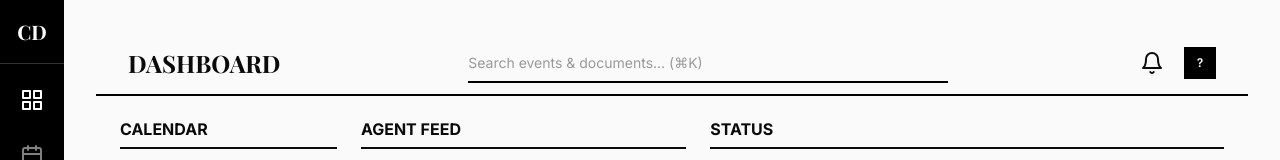
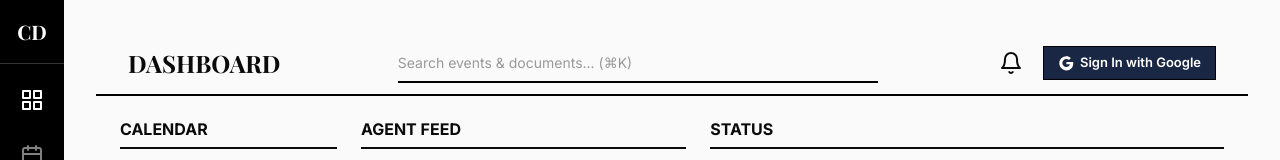
Before and after one commit to cimedia-tech/caldrive, a Next.js app: page / in a window 1280 px wide. Shown: the top 160 px of the page. Built offline with nearby package versions, Linux system fonts and the light colour scheme; no server answers; a web font is replaced by a local one.

Commit message:
fix(auth): add explicit Google Sign In button in TopBar and fix unauthenticated dropdown flow

```diff
--- a/components/layout/TopBar.module.css
+++ b/components/layout/TopBar.module.css
@@ -112,3 +112,22 @@
 .menuItem:hover {
   background: var(--bg);
 }
+
+.signInBtn {
+  background: var(--navy, #1e293b);
+  color: #ffffff;
+  font-family: var(--font-body);
+  font-size: 0.8125rem;
+  font-weight: 600;
+  padding: 6px 14px;
+  border: 1.5px solid var(--border);
+  cursor: pointer;
+  display: flex;
+  align-items: center;
+  gap: 6px;
+  transition: opacity 0.15s ease;
+}
+
+.signInBtn:hover {
+  opacity: 0.9;
+}
--- a/components/layout/TopBar.tsx
+++ b/components/layout/TopBar.tsx
@@ -1,6 +1,6 @@
 'use client'
 
-import { useSession, signOut } from 'next-auth/react'
+import { useSession, signIn, signOut } from 'next-auth/react'
 import { useState } from 'react'
 import { usePathname, useRouter } from 'next/navigation'
 import { useAgentStore } from '@/lib/store/agent-store'
@@ -8,7 +8,7 @@ import { useSettingsStore } from '@/lib/store/settings-store'
 import styles from './TopBar.module.css'
 
 export default function TopBar({ title: titleProp }: { title?: string } = {}) {
-  const { data: session } = useSession()
+  const { data: session, status } = useSession()
   const pathname = usePathname()
   const router = useRouter()
   const [menuOpen, setMenuOpen] = useState(false)
@@ -21,7 +21,7 @@ export default function TopBar({ title: titleProp }: { title?: string } = {}) {
                 pathname.startsWith('/agents') ? 'Agents' :
                 pathname.startsWith('/settings') ? 'Settings' : 'CalDrive')
 
-  const initials = session?.user?.name?.split(' ').map(n => n[0]).join('').substring(0, 2).toUpperCase() || '?'
+  const initials = session?.user?.name?.split(' ').map(n => n[0]).join('').substring(0, 2).toUpperCase() || ''
 
   return (
     <header className={styles.topbar}>
@@ -44,14 +44,15 @@ export default function TopBar({ title: titleProp }: { title?: string } = {}) {
           {agentNotifications && feedCount > 0 && <span className={styles.notifBadge}>{feedCount > 9 ? '9+' : feedCount}</span>}
         </button>
 
+        {session ? (
           <div style={{ position: 'relative' }}>
-          <div className={styles.avatar} onClick={() => setMenuOpen(!menuOpen)}>
-            {initials}
+            <div className={styles.avatar} onClick={() => setMenuOpen(!menuOpen)} title={session.user?.email || 'User Account'}>
+              {initials || session.user?.email?.[0]?.toUpperCase() || 'U'}
             </div>
             {menuOpen && (
               <div className={styles.userMenu}>
                 <div className={styles.menuItem} style={{ borderBottom: '1px solid var(--border)', opacity: 0.7, fontSize: '0.875rem' }}>
-                {session?.user?.email || 'Not signed in'}
+                  {session.user?.email}
                 </div>
                 <button className={styles.menuItem} onClick={() => signOut()}>
                   Sign Out
@@ -59,6 +60,18 @@ export default function TopBar({ title: titleProp }: { title?: string } = {}) {
               </div>
             )}
           </div>
+        ) : (
+          <button
+            className={styles.signInBtn}
+            onClick={() => signIn('google')}
+            disabled={status === 'loading'}
+          >
+            <svg width="16" height="16" viewBox="0 0 24 24" fill="currentColor">
+              <path d="M12.545,10.239v3.821h5.445c-0.712,2.315-2.647,3.972-5.445,3.972c-3.332,0-6.033-2.701-6.033-6.032 s2.701-6.032,6.033-6.032c1.498,0,2.866,0.549,3.921,1.453l2.814-2.814C17.503,2.988,15.139,2,12.545,2 C6.721,2,2,6.721,2,12.545s4.721,10.545,10.545,10.545c6.191,0,10.292-4.354,10.292-10.472c0-0.697-0.075-1.378-0.201-2.039 H12.545z"/>
+            </svg>
+            Sign In with Google
+          </button>
+        )}
       </div>
     </header>
   )
```
Lines whose indentation alone changed are shown as unchanged.
